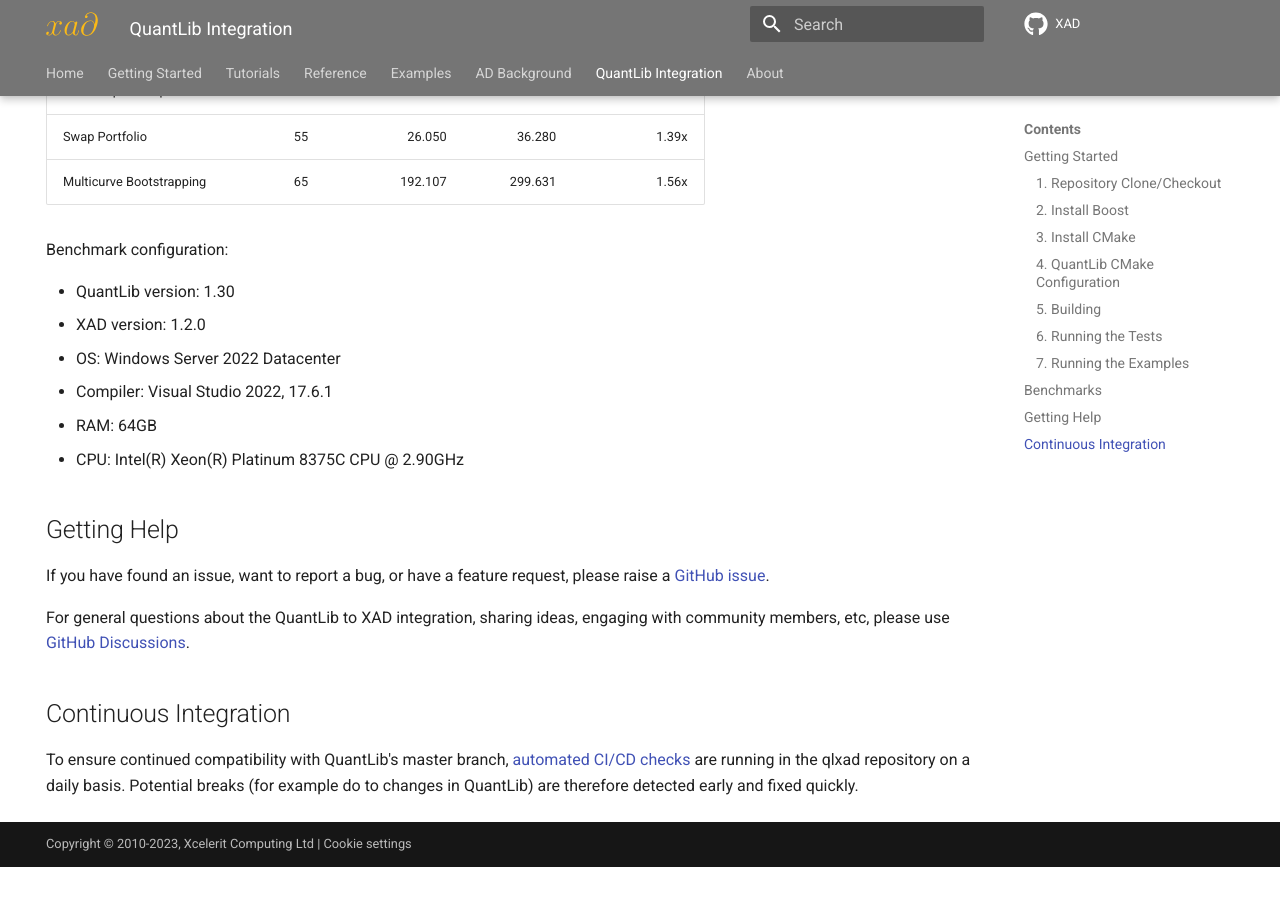
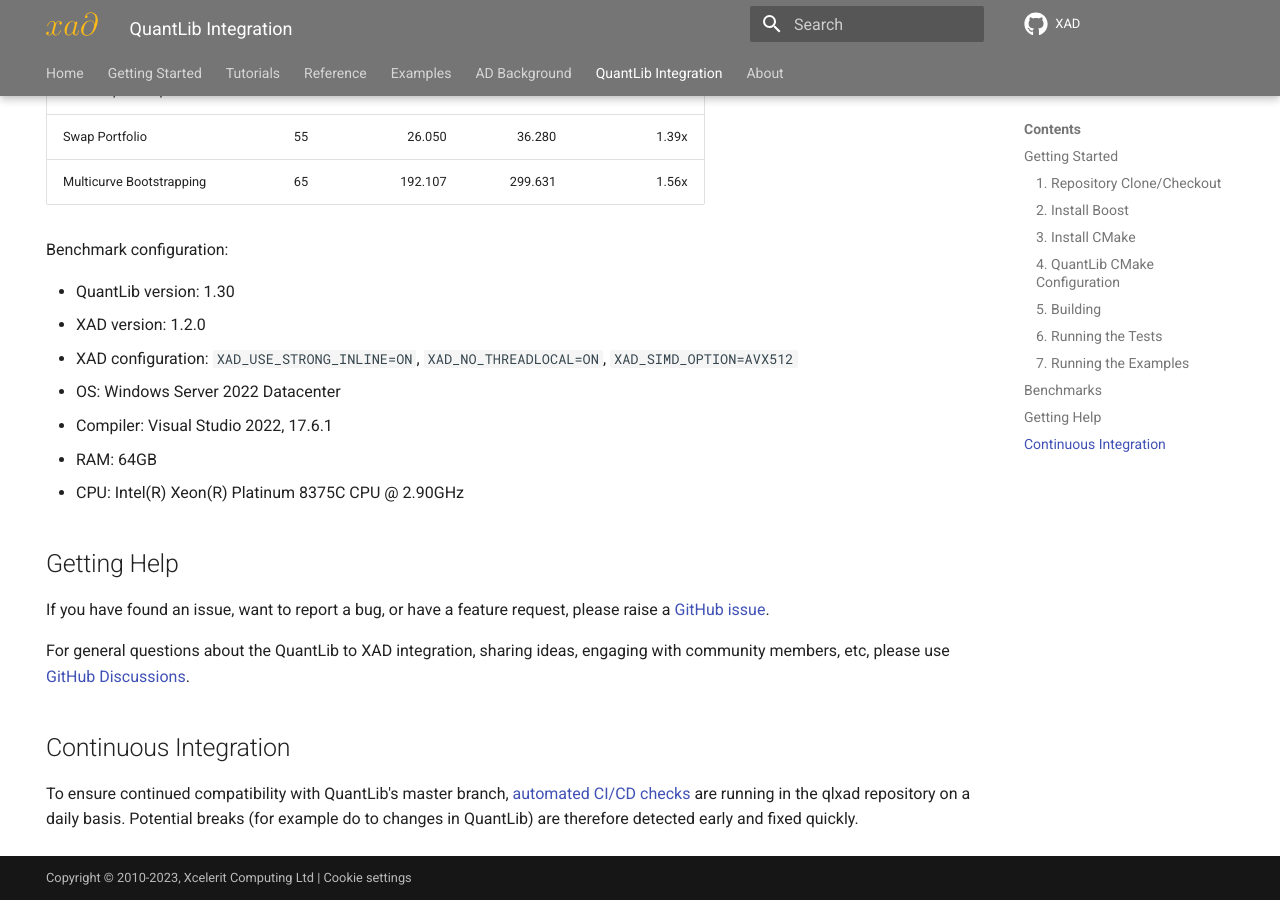
Before and after one commit to auto-differentiation/xad, an MkDocs documentation site: the page built from docs/quantlib.md, in a window 1280 px wide and 900 px high, scrolled down 2761 px. Built offline with MkDocs 1.6.1 and Material for MkDocs 9.7.7, drawn with Linux system fonts in a browser that asks for light colours; comment, search, counter and statistics services are not loaded; before the commit the page ends 3628 px from its top, so only the background shows below that.

Commit message:
Adds XAD configuration to the QuantLib benchmarks on the website

```diff
--- a/docs/quantlib.md
+++ b/docs/quantlib.md
@@ -141,6 +141,7 @@ Benchmark configuration:
 
 -   QuantLib version: 1.30
 -   XAD version: 1.2.0
+-   XAD configuration: `XAD_USE_STRONG_INLINE=ON`, `XAD_NO_THREADLOCAL=ON`, `XAD_SIMD_OPTION=AVX512`
 -   OS: Windows Server 2022 Datacenter
 -   Compiler: Visual Studio 2022, 17.6.1
 -   RAM: 64GB
```
